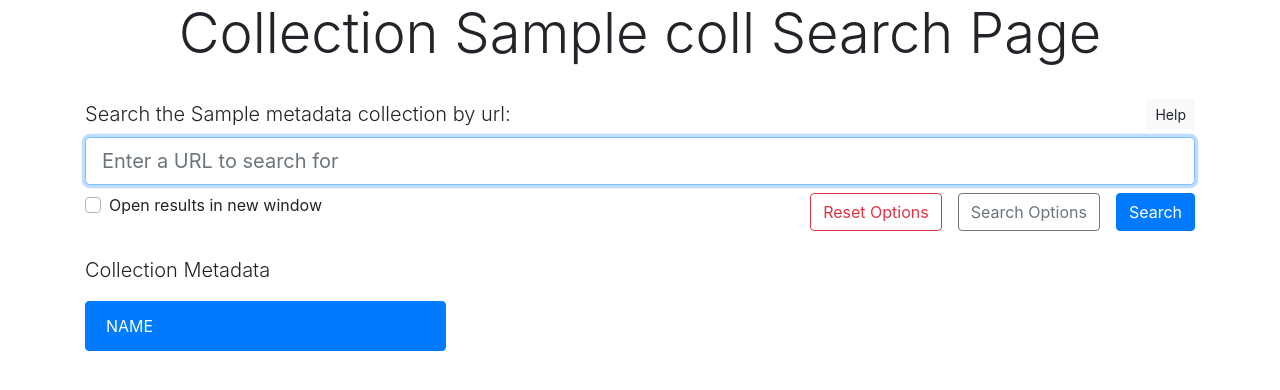
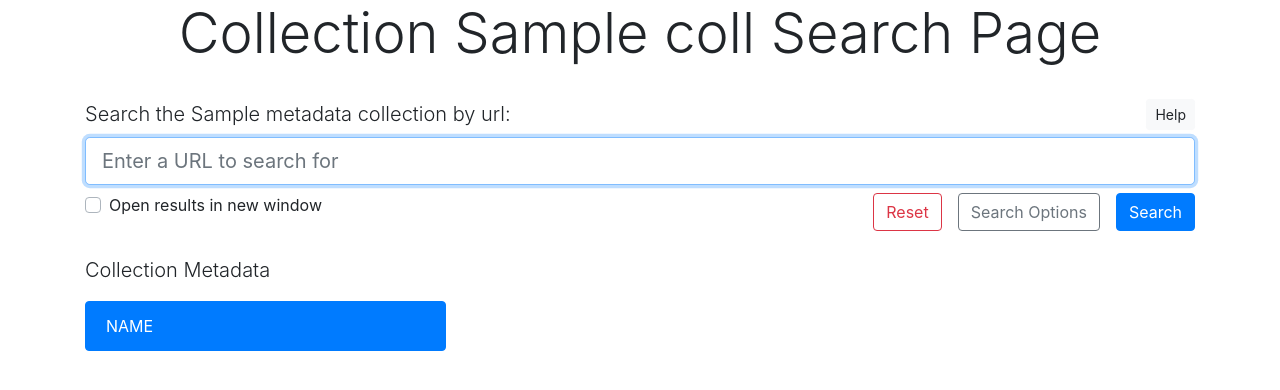
Before and after one commit to webrecorder/pywb, a Python web app: template pywb/templates/search.html in a window 1280 px wide. Shown: the top 390 px of the page. Run offline with Jinja, Linux system fonts and the light colour scheme; the template is opened without the code that fills it: most values are stand-ins (such as "Sample title", 1, 10 or a date in 2020); some libraries are stand-ins or nearby versions.

Commit message:
Rename Clear Options to Reset and reset URL as well

```diff
--- a/pywb/static/search.js
+++ b/pywb/static/search.js
@@ -25,11 +25,12 @@ var elemIds = {
   form: 'search-form',
   resultsNewWindow: 'open-results-new-window',
   advancedOptions: 'advanced-options',
-  clearOptions: 'clear-options',
+  resetSearchForm: 'reset-search-form',
 };
 
-function clearOptions(event) {
+function resetSearchForm(event) {
   for (const field of [
+    elemIds.url,
     elemIds.match,
     elemIds.dateTime.from,
     elemIds.dateTime.fromTime,
@@ -206,7 +207,7 @@ $(document).ready(function() {
     elemIds.dateTime.to,
     document.getElementById(elemIds.dateTime.toBad)
   );
-  document.getElementById(elemIds.clearOptions).onclick = clearOptions;
+  document.getElementById(elemIds.resetSearchForm).onclick = resetSearchForm;
   document.getElementById(elemIds.filtering.add).onclick = addFilter;
   document.getElementById(elemIds.filtering.clear).onclick = clearFilters;
   var searchURLInput = document.getElementById(elemIds.url);
--- a/pywb/templates/search.html
+++ b/pywb/templates/search.html
@@ -66,8 +66,8 @@
                         aria-expanded="false" aria-controls="advancedOptions" aria-label="{{ _('Search Options') }}">
                     {{ _('Search Options') }}
                 </button>
-                <button id="clear-options" class="btn btn-outline-danger float-right mr-3" type="button" role="button" aria-label="{{ _('Reset Options') }}">
-                    {{ _('Reset Options') }}
+                <button id="reset-search-form" class="btn btn-outline-danger float-right mr-3" type="button" role="button" aria-label="{{ _('Reset Options') }}">
+                    {{ _('Reset') }}
                 </button>
             </div>
         </div>
```
